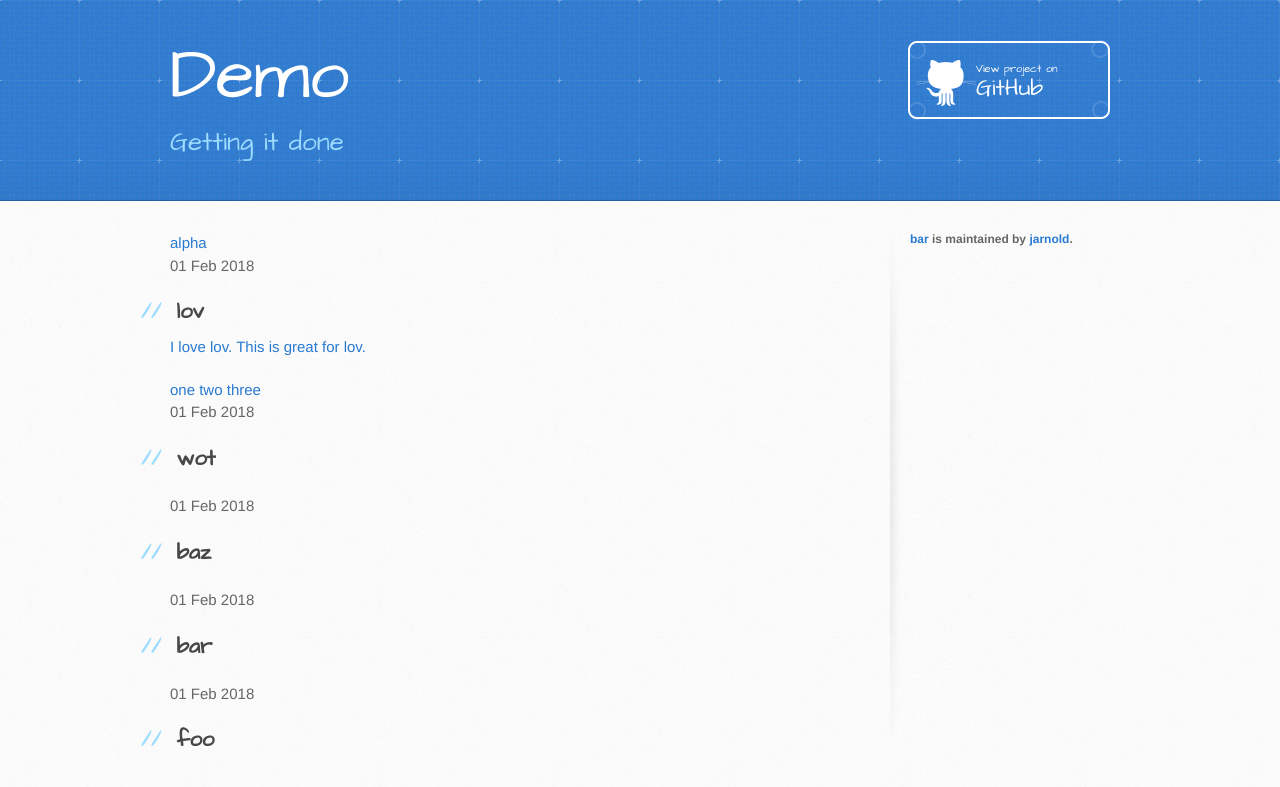
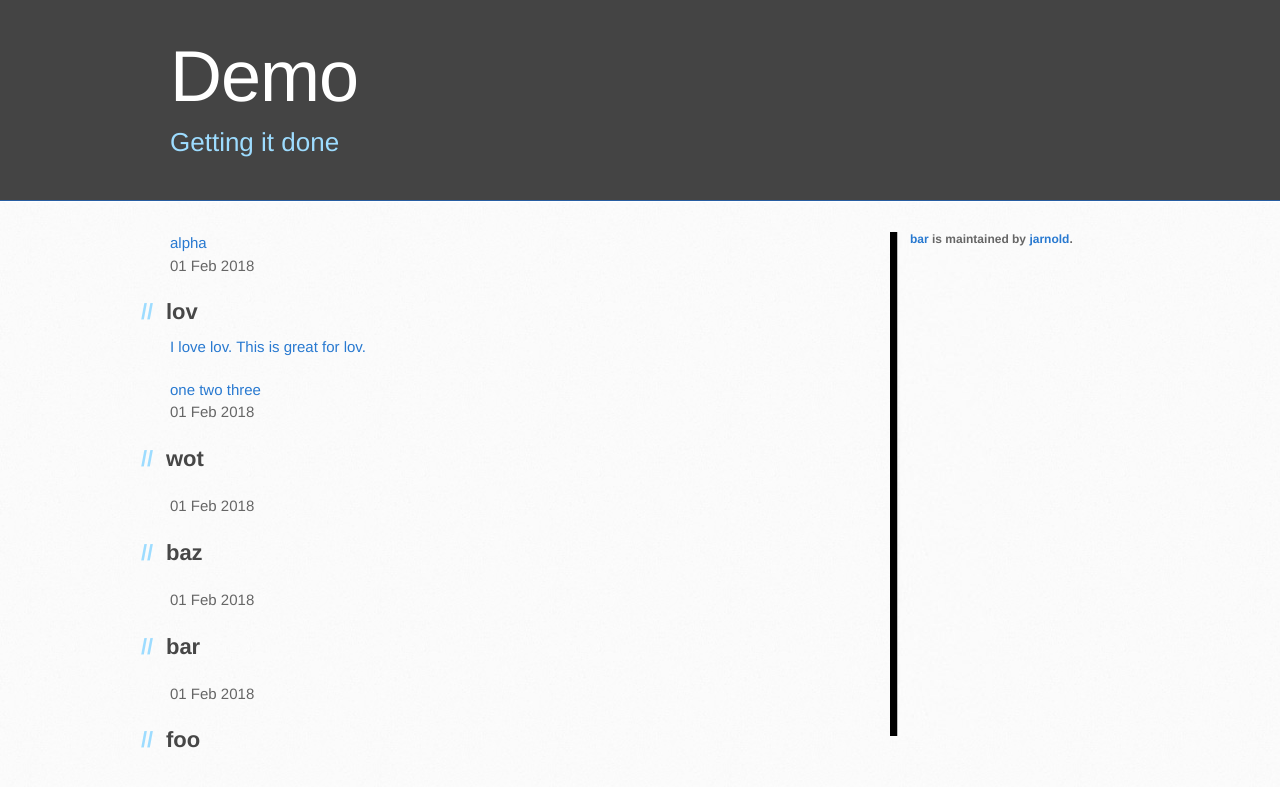
Before and after one commit to jarnold/bar, a Jekyll site: the page built from index.md, in a window 1280 px wide. Shown: the top 787 px of the page. Built offline with Jekyll 4.4.1, drawn with Linux system fonts in a browser that asks for light colours.

Commit message:
updated styles

```diff
--- a/_layouts/homepage.html
+++ b/_layouts/homepage.html
@@ -22,12 +22,6 @@
           <h1>{{ site.title | default: site.github.repository_name }}</h1>
         </a>
         <h2>{{ site.description | default: site.github.project_tagline }}</h2>
-        {% if site.github.is_project_page %}
-          <a href="{{ site.github.repository_url }}" class="button"><small>View project on</small> GitHub</a>
-        {% endif %}
-        {% if site.github.is_user_page %}
-          <a href="{{ site.github.repository_url }}" class="button"><small>Follow me on</small> GitHub</a>
-        {% endif %}
       </div>
     </header>
 
@@ -37,7 +31,7 @@
 
 
     {% for post in site.posts %}
-        <article class="box-item post-{{post.main-class}}" itemscope="itemscope" itemtype="http://schema.org/BlogPosting" itemprop="blogPost">
+        <article class="{{post.main-class}}" itemscope="itemscope" itemtype="http://schema.org/BlogPosting" itemprop="blogPost">
             <span class="ribbon">
                 <a href="{{site.url}}{{site.baseurl}}/category/{{post.main-class}}"><span>{{post.main-class}}</span></a>
             </span>
--- a/_sass/jekyll-theme-architect.scss
+++ b/_sass/jekyll-theme-architect.scss
@@ -25,7 +25,7 @@ a:hover {
 header {
   padding-top: 40px;
   padding-bottom: 40px;
-  font-family: 'Architects Daughter', 'Helvetica Neue', Helvetica, Arial, serif;
+  font-family: 'Helvetica Neue', Helvetica, Arial, serif;
   background: #2e7bcf url(../images/header-bg.jpg) 0 0 repeat-x;
   border-bottom: solid 1px #275da1;
 }
@@ -96,7 +96,7 @@ a.button {
   height: 58px;
   padding-top: 22px;
   padding-left: 68px;
-  font-family: 'Architects Daughter', 'Helvetica Neue', Helvetica, Arial, serif;
+  font-family: 'Helvetica Neue', Helvetica, Arial, serif;
   font-size: 23px;
   line-height: 1.2;
   color: #fff;
@@ -189,7 +189,7 @@ form {
 #main-content h1 {
   margin-top: 0;
   margin-bottom: 0;
-  font-family: 'Architects Daughter', 'Helvetica Neue', Helvetica, Arial, serif;
+  font-family: 'Helvetica Neue', Helvetica, Arial, serif;
   font-size: 2.8em;
   font-weight: normal;
   color: #474747;
@@ -206,7 +206,7 @@ form {
 
 #main-content h2 {
   margin-bottom: 8px;
-  font-family: 'Architects Daughter', 'Helvetica Neue', Helvetica, Arial, serif;
+  font-family: 'Helvetica Neue', Helvetica, Arial, serif;
   font-size: 22px;
   font-weight: bold;
   color: #474747;
@@ -222,7 +222,7 @@ form {
 #main-content h3 {
   margin-top: 24px;
   margin-bottom: 8px;
-  font-family: 'Architects Daughter', 'Helvetica Neue', Helvetica, Arial, serif;
+  font-family: 'Helvetica Neue', Helvetica, Arial, serif;
   font-size: 18px;
   font-weight: bold;
   color: #474747;
@@ -238,7 +238,7 @@ form {
 
 #main-content h4 {
   margin-bottom: 8px;
-  font-family: 'Architects Daughter', 'Helvetica Neue', Helvetica, Arial, serif;
+  font-family: 'Helvetica Neue', Helvetica, Arial, serif;
   font-size: 15px;
   font-weight: bold;
   color: #474747;
@@ -254,7 +254,7 @@ h4:before {
 
 #main-content h5 {
   margin-bottom: 8px;
-  font-family: 'Architects Daughter', 'Helvetica Neue', Helvetica, Arial, serif;
+  font-family: 'Helvetica Neue', Helvetica, Arial, serif;
   font-size: 14px;
   color: #474747;
   text-indent: 3px;
@@ -268,7 +268,7 @@ h5:before {
 
 #main-content h6 {
   margin-bottom: 8px;
-  font-family: 'Architects Daughter', 'Helvetica Neue', Helvetica, Arial, serif;
+  font-family: 'Helvetica Neue', Helvetica, Arial, serif;
   font-size: .8em;
   color: #474747;
   text-indent: 3px;
```
Also changed, not shown: example-page.md (renamed from another-page.md, +1 -1 lines), markdown-example.md (+1 -1 lines), assets/images/header-bg.jpg, assets/images/sidebar-bg.jpg.
